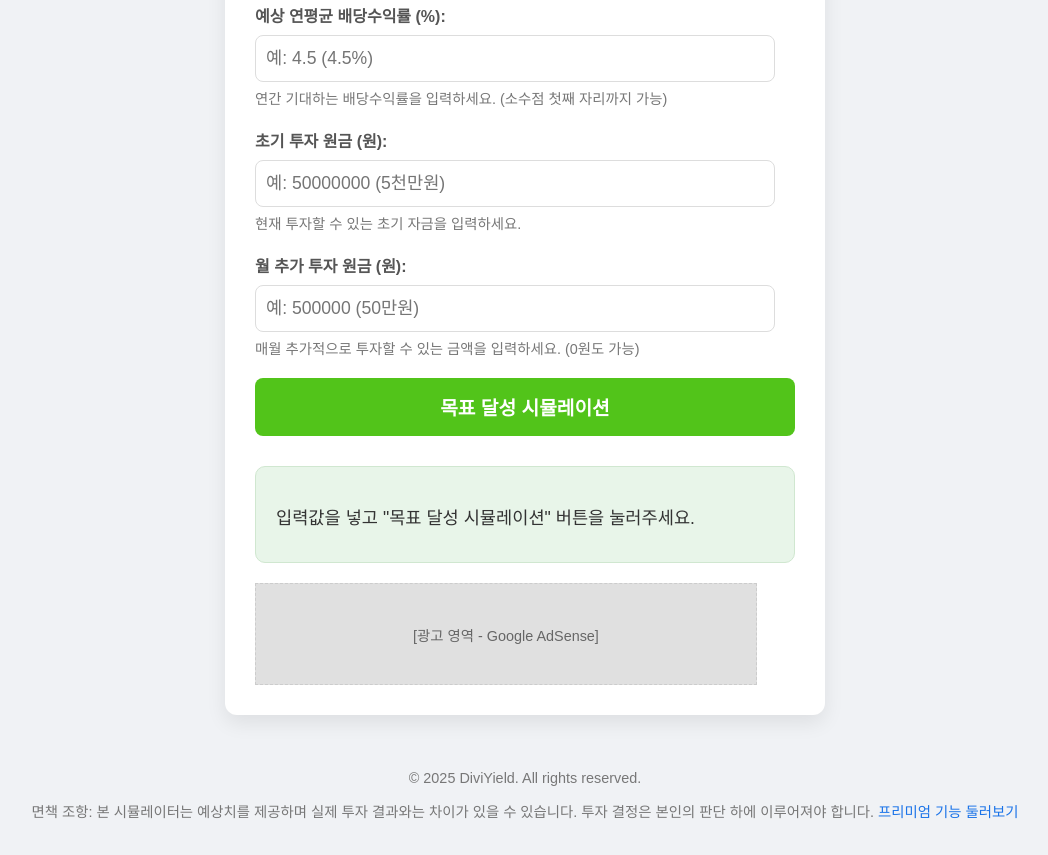
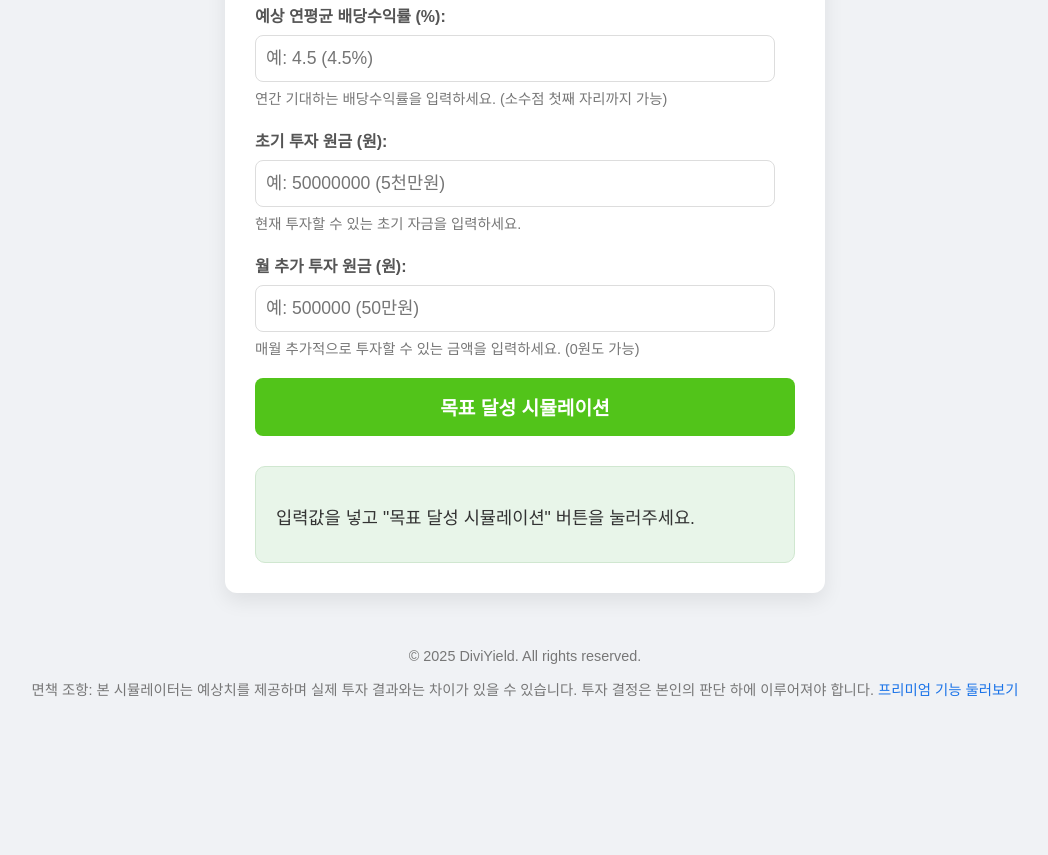
Before and after one commit to Commonerd/DiviYield, a plain HTML site: page index.html in a window 1280 px wide. Shown: the part 605-1460 px from the top of the page, without its empty margins (115-1163 px from the left). After the commit the page ends 1338 px from the top, so only its background shows below. Drawn offline with Linux system fonts and the light colour scheme.

Commit message:
hide adsense

```diff
--- a/index.html
+++ b/index.html
@@ -287,9 +287,9 @@
         <p>입력값을 넣고 "목표 달성 시뮬레이션" 버튼을 눌러주세요.</p>
       </div>
 
-      <div class="ad-space">
+      <!-- <div class="ad-space">
         <p>[광고 영역 - Google AdSense]</p>
-      </div>
+      </div> -->
     </div>
 
     <footer>
```
